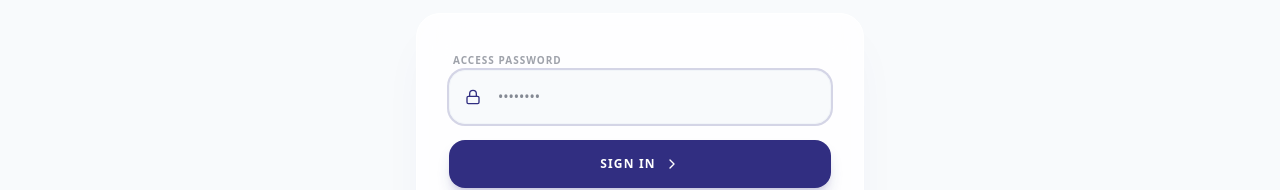
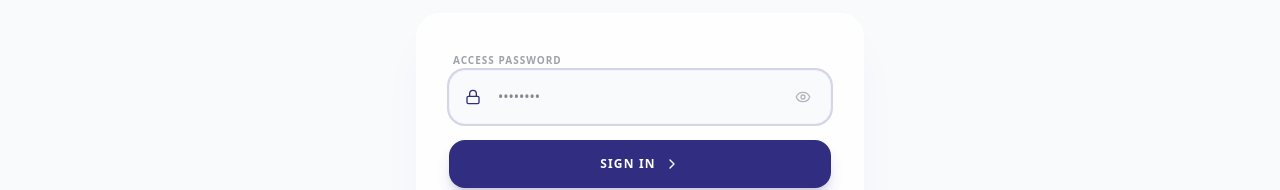
Before and after one commit to auqibyousuf/mindgates_conference, a Next.js app: page /admin/login in a window 1280 px wide. Shown: the part 369-559 px from the top of the page. Built offline with nearby package versions, Linux system fonts and the light colour scheme.

Commit message:
feat(admin): add eye icon toggle to show/hide admin login password

```diff
--- a/src/app/admin/login/page.tsx
+++ b/src/app/admin/login/page.tsx
@@ -1,7 +1,7 @@
 "use client";
 
 import React, { useState } from 'react';
-import { Lock, ChevronRight, AlertCircle } from 'lucide-react';
+import { Lock, ChevronRight, AlertCircle, Eye, EyeOff } from 'lucide-react';
 import { useRouter } from 'next/navigation';
 import siteConfig from '@/data/siteConfig.json';
 import Logo from '@/components/ui/Logo';
@@ -9,6 +9,7 @@ import { Button } from '@/components/ui/Button';
 
 export default function LoginPage() {
   const [password, setPassword] = useState('');
+  const [showPassword, setShowPassword] = useState(false);
   const [error, setError] = useState(false);
   const router = useRouter();
 
@@ -45,13 +46,21 @@ export default function LoginPage() {
               <div className="relative group">
                 <Lock className="absolute left-4 top-1/2 -translate-y-1/2 size-4 text-foreground/20 group-focus-within:text-primary transition-colors" />
                 <input
-                  type="password"
+                  type={showPassword ? "text" : "password"}
                   value={password}
                   onChange={(e) => setPassword(e.target.value)}
                   placeholder="••••••••"
-                  className="w-full bg-slate-50 border border-slate-100 rounded-2xl pl-12 pr-4 py-4 text-sm font-medium focus:outline-none focus:ring-2 focus:ring-primary/20 transition-all"
+                  className="w-full bg-slate-50 border border-slate-100 rounded-2xl pl-12 pr-12 py-4 text-sm font-medium focus:outline-none focus:ring-2 focus:ring-primary/20 transition-all text-foreground"
                   autoFocus
                 />
+                <button
+                  type="button"
+                  onClick={() => setShowPassword(!showPassword)}
+                  className="absolute right-4 top-1/2 -translate-y-1/2 text-foreground/30 hover:text-primary transition-colors p-1 rounded-lg cursor-pointer"
+                  title={showPassword ? "Hide password" : "Show password"}
+                >
+                  {showPassword ? <EyeOff className="size-4" /> : <Eye className="size-4" />}
+                </button>
               </div>
             </div>
 
```
